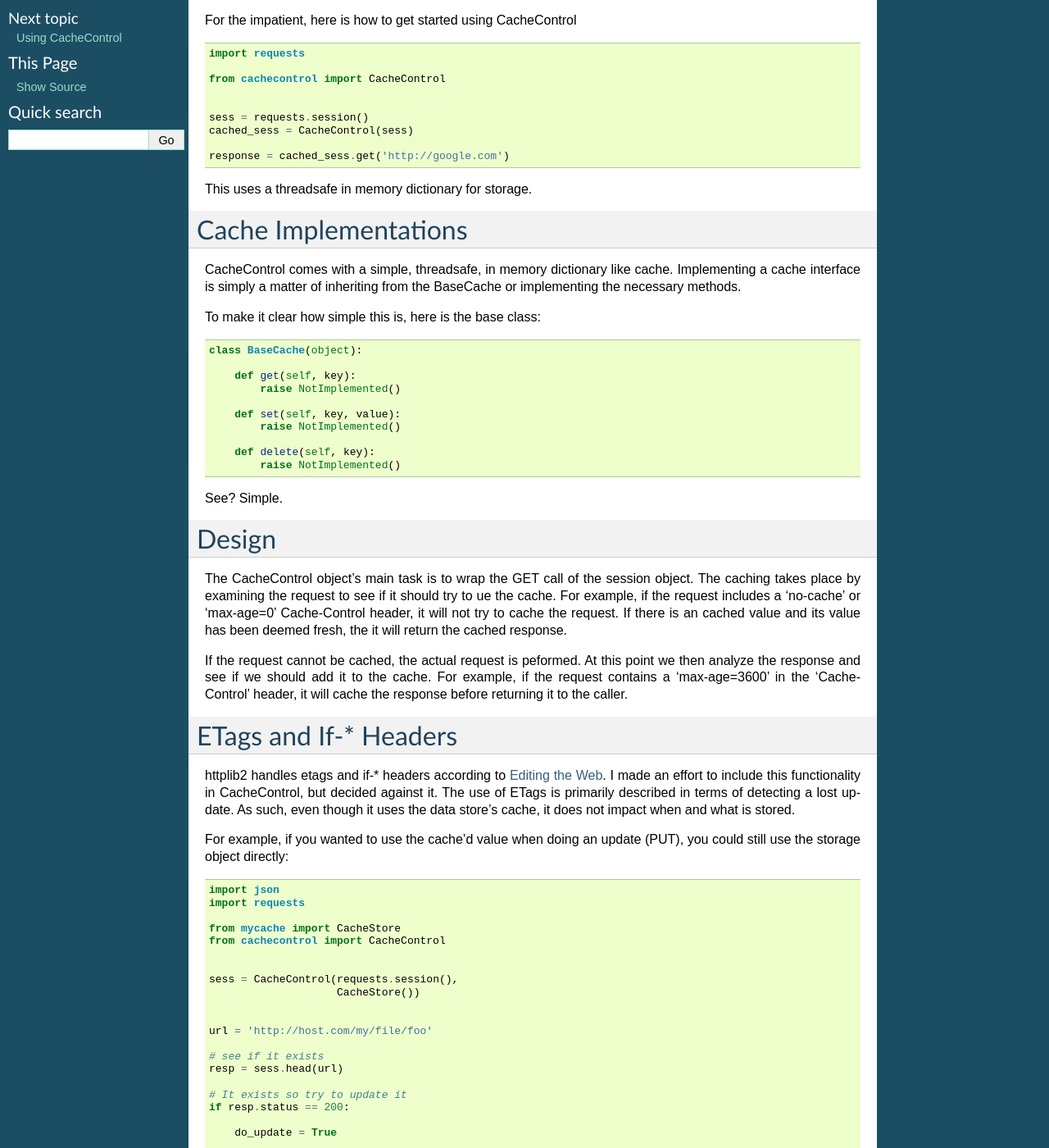
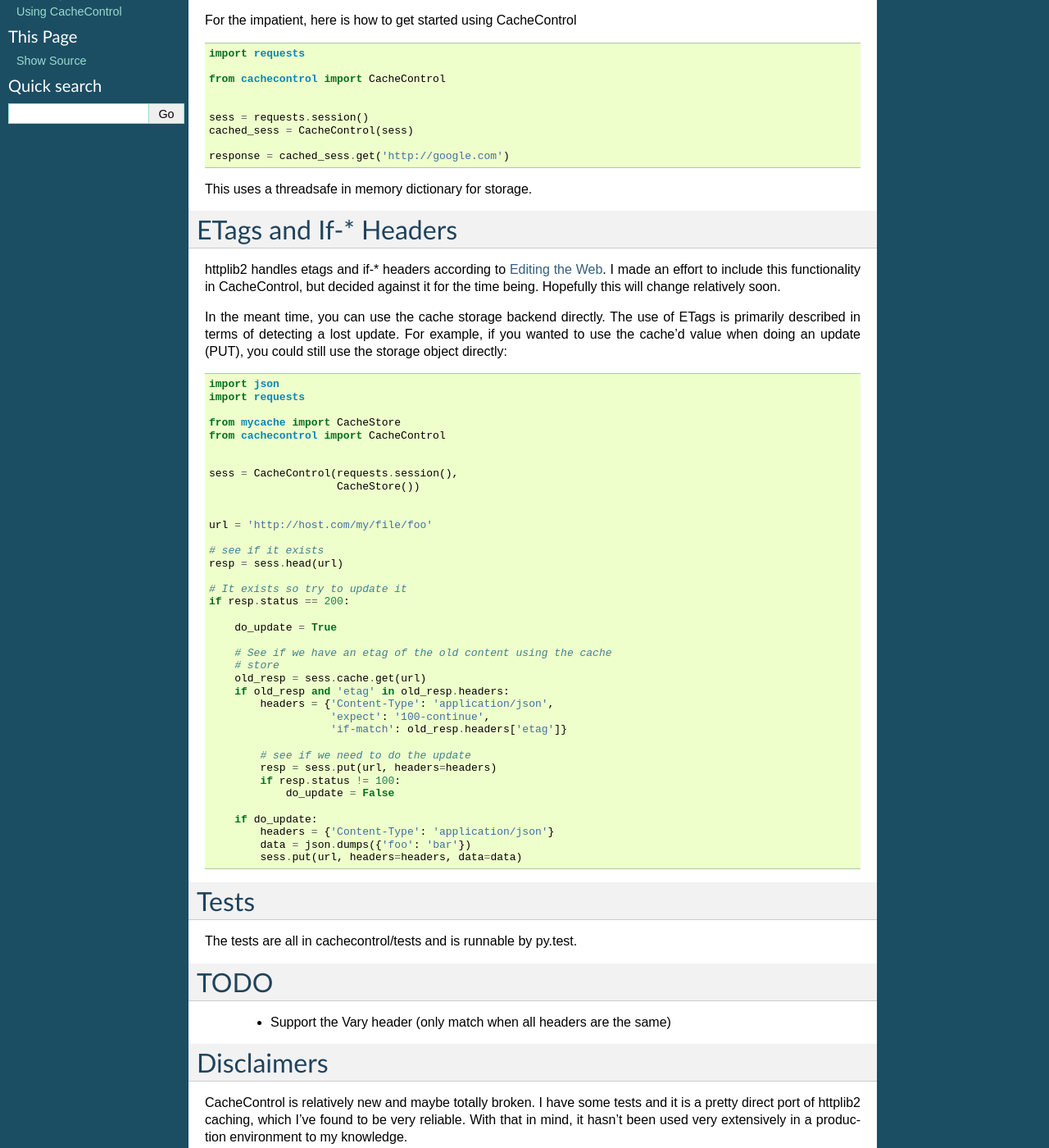
Before and after one commit to psf/cachecontrol, a Sphinx documentation site: the page built from docs/index.rst, in a window 1280 px wide and 1400 px high, scrolled down 233 px. Shown: the whole window at 82% size. Built offline with Sphinx 7.4.7, drawn with Linux system fonts in a browser that asks for light colours; some of the changed text lies outside the part shown.

Commit message:
Update the index page docs.

```diff
--- a/docs/index.rst
+++ b/docs/index.rst
@@ -33,58 +33,18 @@
 This uses a threadsafe in memory dictionary for storage.
 
 
-Cache Implementations
-=====================
-
-CacheControl comes with a simple, threadsafe, in memory dictionary
-like cache. Implementing a cache interface is simply a matter of
-inheriting from the BaseCache or implementing the necessary methods.
-
-To make it clear how simple this is, here is the base class: ::
-
-  class BaseCache(object):
-
-      def get(self, key):
-          raise NotImplemented()
-
-      def set(self, key, value):
-          raise NotImplemented()
-
-      def delete(self, key):
-          raise NotImplemented()
-
-
-See? Simple.
-
-
-Design
-======
-
-The CacheControl object's main task is to wrap the GET call of the
-session object. The caching takes place by examining the request to
-see if it should try to ue the cache. For example, if the request
-includes a 'no-cache' or 'max-age=0' Cache-Control header, it will not
-try to cache the request. If there is an cached value and its value
-has been deemed fresh, the it will return the cached response.
-
-If the request cannot be cached, the actual request is peformed. At
-this point we then analyze the response and see if we should add it to
-the cache. For example, if the request contains a 'max-age=3600' in
-the 'Cache-Control' header, it will cache the response before
-returning it to the caller.
-
-
 ETags and If-* Headers
 ======================
 
 httplib2 handles etags and if-* headers according to `Editing the
 Web`_. I made an effort to include this functionality in CacheControl,
-but decided against it. The use of ETags is primarily described in
-terms of detecting a lost update. As such, even though it uses the
-data store's cache, it does not impact when and what is stored.
+but decided against it for the time being. Hopefully this will change
+relatively soon.
 
-For example, if you wanted to use the cache'd value when doing an
-update (PUT), you could still use the storage object directly: ::
+In the meant time, you can use the cache storage backend directly. The
+use of ETags is primarily described in terms of detecting a lost
+update. For example, if you wanted to use the cache'd value when doing
+an update (PUT), you could still use the storage object directly: ::
 
   import json
   import requests
@@ -107,7 +67,8 @@
 
       do_update = True
 
-      # See if we have an etag of the old content
+      # See if we have an etag of the old content using the cache
+      # store
       old_resp = sess.cache.get(url)
       if old_resp and 'etag' in old_resp.headers:
           headers = {'Content-Type': 'application/json',
@@ -125,11 +86,6 @@
 	  sess.put(url, headers=headers, data=data)
 
 
-As you can see the actual decision to use PUT and perform an update is
-most likely application specific and falls outside the
-responsibilities of cache management, which is what CacheControl is
-designed to do.
-
 
 Tests
 =====
@@ -145,10 +101,12 @@
 Disclaimers
 ===========
 
-CacheControl is brand new and maybe totally broken. I have some tests and
-it is a pretty direct port of httplib2 caching, which I've found to be
-very reliable. With that in mind, it hasn't been used in a production
-environment just yet. If you check it out and find bugs, let me know.
+CacheControl is relatively new and maybe totally broken. I have some
+tests and it is a pretty direct port of httplib2 caching, which I've
+found to be very reliable. With that in mind, it hasn't been used very
+extensively in a production environment to my knowledge.
+
+If you give it a try, please let me know of any issues.
 
 
 .. _httplib2: http://code.google.com/p/httplib2/
```
